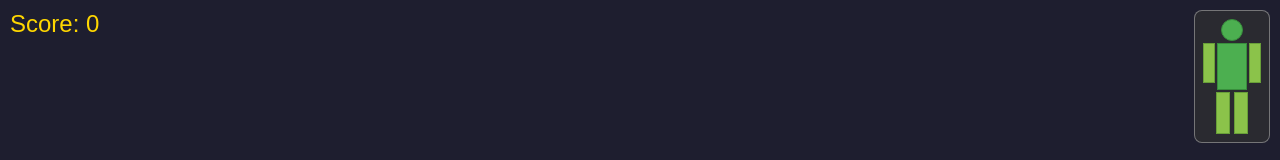
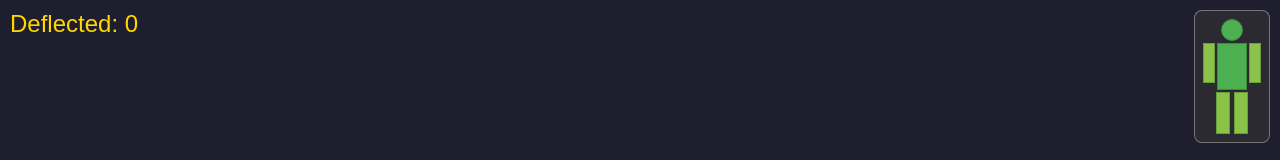
Before and after one commit to s3p4r4trix/Lightsaber, an Angular app in the folder lightsaber/: page / in a window 1280 px wide. Both pictures are taken after a click on the button "Padawan". Shown: the top 160 px of the page. Built offline with nearby package versions, Linux system fonts and the light colour scheme.

Commit message:
refactor: Changed score to deflected in HTML

```diff
--- a/lightsaber/src/app/game-area/game-area.html
+++ b/lightsaber/src/app/game-area/game-area.html
@@ -7,7 +7,7 @@
   }
 
   @if (currentGameState() === GameState.Playing || currentGameState() === GameState.GameOver) {
-    <div class="score-display">Score: {{ score() }}</div>
+    <div class="score-display">Deflected: {{ score() }}</div>
 
     <div class="hit-counter-container">
       <div class="humanoid-figure">
```
